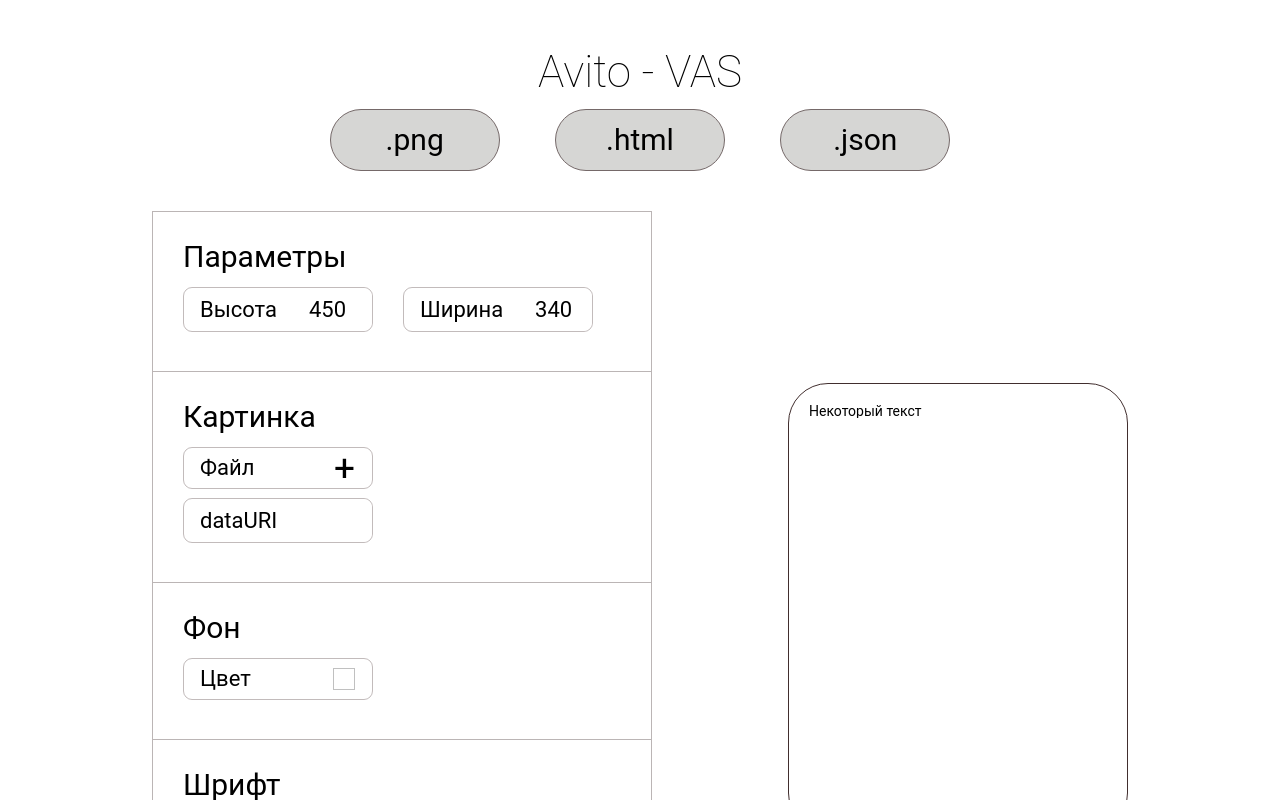
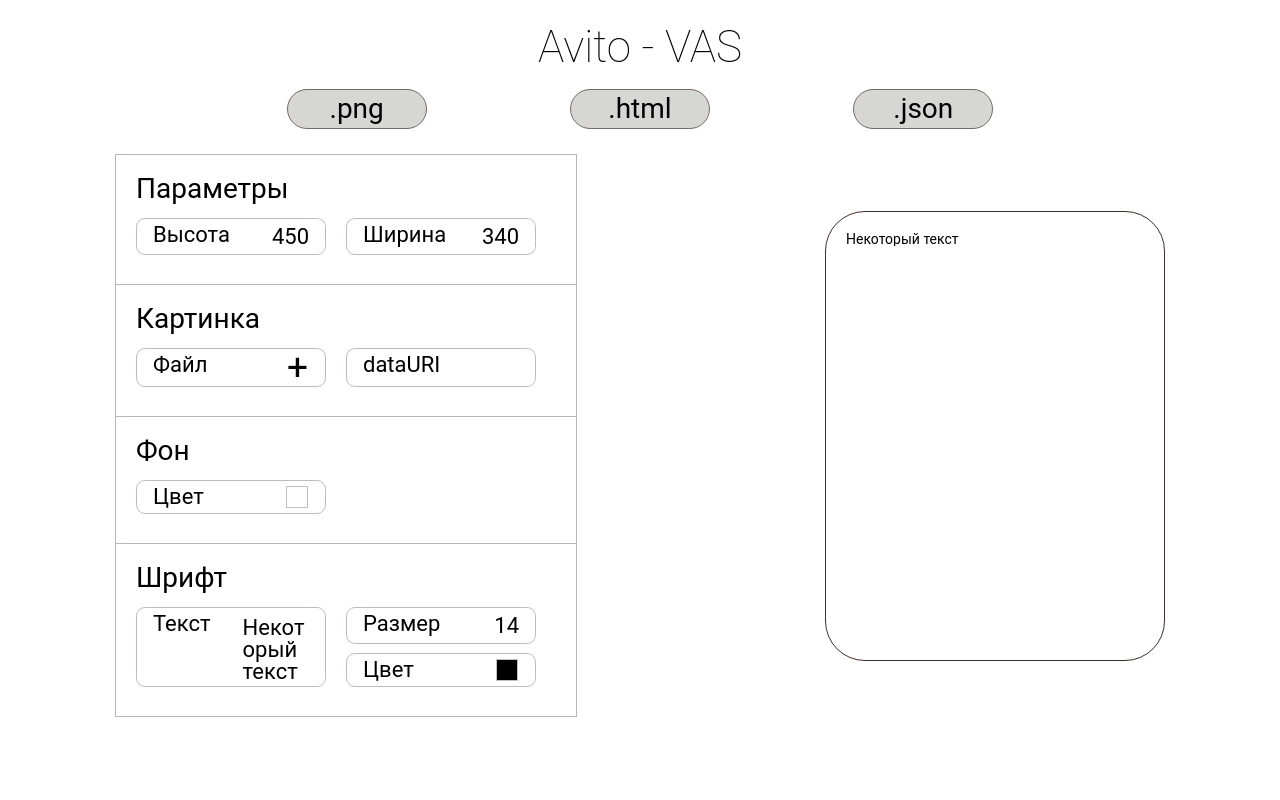
Before and after one commit to DmitriyKhotin/Banner-editor, a React app: page / in a window 1280 px wide. Shown: the top 800 px of the page. Built offline with nearby package versions, Linux system fonts and the light colour scheme.

Commit message:
add media points

```diff
--- a/src/App/Header/index.tsx
+++ b/src/App/Header/index.tsx
@@ -1,13 +1,30 @@
 import React, { FC } from "react"
 import styled from "styled-components"
 
-const StyledHeader = styled.div`
+const StyledHeader = styled.p`
   font-weight: lighter;
   font-size: 44px;
   line-height: 100%;
   text-align: center;
   margin-top: 50px;
-  margin-bottom: 15px;
+  margin-bottom: 30px;
+
+  @media (max-height: 1050px) {
+    margin-top: 25px;
+    margin-bottom: 20px;
+  }
+
+  @media (max-width: 650px) {
+    margin-top: 20px;
+  }
+
+  @media (max-width: 520px) {
+    font-size: 35px;
+  }
+
+  @media (max-width: 265px) {
+    font-size: 25px;
+  }
 `;
 
 const Header: FC<{}> = () => <StyledHeader>Avito - VAS</StyledHeader>
--- a/src/App/index.tsx
+++ b/src/App/index.tsx
@@ -16,12 +16,51 @@
   #app {
     padding: 0 152px;
   }
+
+  @media (max-width: 1280px) {
+    #app {
+      padding: 0 115px;
+    }
+  }
+
+  @media (max-width: 1200px) {
+    #app {
+      padding: 0 80px;
+    }
+  }
+
+  @media (max-width: 1080px) {
+    #app {
+      padding: 0 45px;
+    }
+  }
+
+  @media (max-width: 950px) {
+    #app {
+      padding: 0 20px;
+    }
+
+    @media (max-width: 835px) and (min-height: 925px) {
+      #app {
+        padding: 0 40px;
+      }
+    }
+  }
 `;
 
 const StyledWrapper = styled.div`
   display: flex;
   justify-content: space-between;
   align-items: center;
+
+  @media (max-width: 835px) and (max-height: 924px) {
+    flex-direction: column;
+  }
+
+  @media (max-width: 750px) {
+    flex-direction: column;
+  }
+
 `;
 
 const App: FC<{}> = () => {
--- a/src/BannerSettings/Cell/index.tsx
+++ b/src/BannerSettings/Cell/index.tsx
@@ -4,6 +4,14 @@
 const Wrapper = styled.div`
   padding: 30px;
   border-bottom: 1px solid #BBB5B5;
+
+  @media (max-height: 1050px) {
+    padding: 20px;
+  }
+
+  @media (max-width: 450px) and (max-height: 949px) {
+    padding: 15px;
+  }
 `;
 
 const Title = styled.p`
@@ -11,11 +19,30 @@
   line-height: 100%;
   margin-bottom: 15px;
   font-family: Roboto;
+
+  @media (max-height: 950px) {
+    font-size: 28px;
+  }
+
+  @media (max-width: 450px) and (max-height: 949px) {
+    font-size: 24px;
+  }
 `;
 
 const Container = styled.div`
   display: flex;
-  flex-direction: ${props => props.title === 'Параметры'  ? 'row' : 'column'};
+
+  @media (max-width: 835px) and (min-height: 925px) {
+    flex-direction: column;
+  }
+
+  @media (max-width: 750px) {
+    flex-direction: row;
+  }
+
+  @media (max-width: 520px) {
+    flex-direction: column;
+  }
 `;
 
 interface Props {
--- a/src/BannerSettings/Field/index.tsx
+++ b/src/BannerSettings/Field/index.tsx
@@ -9,18 +9,35 @@
   margin-right: 30px;
   margin-bottom: 9px;
   display: flex;
-  align-items: center;
-  height: 100%;
   justify-content: space-between;
+
+  @media (max-height: 950px) {
+    margin-right: 20px;
+  }
+
+  @media (max-height: 850px) {
+    font-size: 24px;
+  }
+
+  @media (max-width: 900px) {
+    width: 170px;
+  }
+}
 `;
 
 const FieldTitle = styled.p`
-  margin: 9px 16px 9px 16px;
-  display: flex;
-  align-items: center;
+  margin: 9px 16px;
   font-size: 22px;
   min-width: max-content;
   line-height: 100%;
+
+  @media (max-height: 950px) {
+    margin: 5px 16px;
+  }
+
+  @media (max-width: 900px) {
+    margin: 5px 8px;
+  }
 `;
 
 const FieldInput = styled.input`
@@ -28,10 +45,19 @@
   border: none;
   min-width: 70px;
   height: 100%;
-  padding: 9px 16px 9px 16px;
+  padding: 9px 16px;
   font-size: 22px;
   line-height: 100%;
   outline: none;
+  text-align: end;
+
+  @media (max-height: 950px) {
+    padding: 5px 16px;
+  }
+
+  @media (max-width: 450px) and (max-height: 949px) {
+    font-size: 18px;
+  }
 `;
 
 const FileInput = styled(FieldInput)`
@@ -48,16 +74,19 @@
 
 const TextArea = styled.textarea`
   width: 100%;
-  height: 100%;
   border: none;
   border-radius: 9px;
-  height: max-content;
   resize: none;
-  padding: 9px 16px 9px 16px;
+  padding: 9px 16px;
   font-size: 22px;
   line-height: 100%;
   outline: none;
   -moz-appearance: none;
+  overflow: hidden;
+
+  @media (max-width: 450px) and (max-height: 949px) {
+    font-size: 18px;
+  }
 `;
 
 const ColorPicker = styled.div`
@@ -65,7 +94,16 @@
   width: 22px;
   border: 1px solid silver;
   margin-right: 17px;
-  background-color: ${props => props.color}
+  margin-top: 9px;
+  background-color: ${props => props.color};
+
+ @media (max-height: 950px) {
+    margin-top: 5px;
+  }
+
+  @media (max-width: 900px) {
+    margin-top: 5px;
+  }
 `;
 
 interface Props {
@@ -130,7 +168,8 @@
           </>
         );
       case 'Текст':
-        return <FieldInput type='text' value={value} onChange={(event: ChangeEvent<HTMLInputElement>) => banner.setState({...banner, p: {...banner.p, [name]: event.target.value}})}/>
+        return <TextArea value={value} onChange={(event: ChangeEvent<HTMLTextAreaElement>) => banner.setState({...banner, p: {...banner.p, [name]: event.target.value}})}/>
+      // return <FieldInput type='text' value={value} onChange={(event: ChangeEvent<HTMLInputElement>) => banner.setState({...banner, p: {...banner.p, [name]: event.target.value}})}/>
       case 'Цвет':
         return (
           <ColorPicker color={color} onClick={setVisible}/>
--- a/src/BannerSettings/index.tsx
+++ b/src/BannerSettings/index.tsx
@@ -7,8 +7,20 @@
 
 const StyledWrapper = styled.div`
   border: 1px solid #BBB5B5;
-  width: 500px;
   border-bottom: none;
+
+  @media (max-width: 835px) {
+    margin-bottom: 40px;
+  }
+
+  @media (max-width: 835px) and (min-height: 925px) {
+      width: 260px;
+  }
+
+  @media (max-width: 750px) {
+    width: 100%;
+  }
+
 `;
 
 const Row = styled.div`
@@ -18,10 +30,12 @@
 `;
 
 const PickerWrapper = styled.div`
-  bottom: 10px;
-  right: 5px;
+  bottom: 50px;
   position: absolute;
   display: ${props => props.hidden ? 'none' : 'block'};
+`;
+
+const RightColumn = styled.div`
 `;
 
 const BannerSettings: FC<{}> = () => {
@@ -53,6 +67,7 @@
       </Cell>
       <Cell title={'Шрифт'}>
         <Field title='Текст' name='text' value={banner.p.text}/>
+        <RightColumn>
           <Field title='Размер' name='fontSize' value={banner.fontSize}/>
           <Row>
             <Field title='Цвет' setVisible={() => setTextColorPickerVisible(prevState => !prevState)} color={banner.color}/>
@@ -63,6 +78,7 @@
               </PickerWrapper>
             }
           </Row>
+        </RightColumn>
       </Cell>
     </StyledWrapper>
   )
--- a/src/ButtonRow/Button/index.tsx
+++ b/src/ButtonRow/Button/index.tsx
@@ -13,7 +13,46 @@
   text-align: center;
 
   &:focus {
-  outline: none;
+    outline: none;
+  }
+
+  @media (max-width: 1050px) {
+    width: 150px;
+  }
+
+  @media (max-width: 850px) {
+    width: 135px;
+    font-size: 25px;
+  }
+
+  @media (max-width: 850px) {
+    width: 110px;
+    padding: 10px 0;
+  }
+
+ @media (max-width: 480px) {
+    width: 90px;
+    padding: 7px 0;
+    font-size: 22px;
+  }
+
+  @media (max-width: 340px) {
+    width: 70px;
+    padding: 5px 0;
+    font-size: 18px;
+  }
+
+  @media (min-width: 1051px) and (max-height: 1050px) {
+    width: 160px;
+    font-size: 28px;
+    padding: 10px 0;
+  }
+
+  @media (min-width: 1051px) and (max-height: 950px) {
+    width: 140px;
+    padding: 5px 0;
+  }
+
 `;
 
 interface Props {
--- a/src/ButtonRow/index.tsx
+++ b/src/ButtonRow/index.tsx
@@ -7,8 +7,25 @@
 const ButtonWrapper = styled.div`
   display: flex;
   justify-content: space-around;
-  padding: 0 150px;
+  padding: 0 100px;
   margin-bottom: 40px;
+
+  @media (max-width: 850px) {
+    padding: 0 80px;
+  }
+
+  @media (max-width: 700px) {
+    padding: 0 30px;
+  }
+
+  @media (max-width: 480px) {
+    padding: 0;
+  }
+
+  @media (max-height: 950px) {
+    margin-bottom: 25px;
+  }
+
 `;
 
 const ButtonsRow: FC<{}> = () => {
--- a/webpack.config.js
+++ b/webpack.config.js
@@ -5,8 +5,7 @@
 
 const isProd = process.env.NODE_ENV === 'production'
 const isDev = !isProd
-console.log('isProd', isProd)
-console.log('isDev', isDev)
+
 module.exports = {
   context: path.resolve(__dirname, 'src'),
   mode: 'development',
```
Lines whose indentation alone changed are shown as unchanged.
